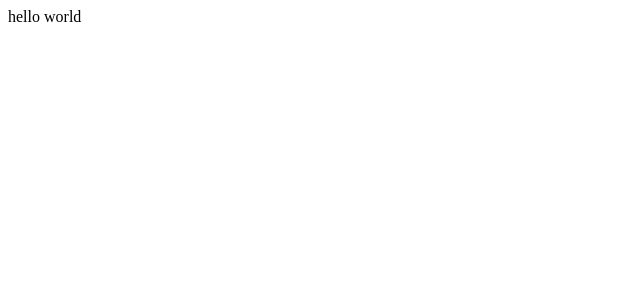
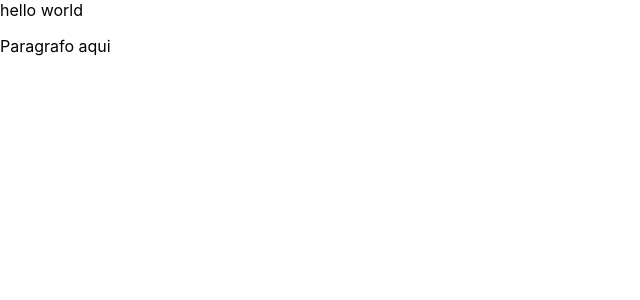
Before and after one commit to JoaoPedroArnaut/ezfix-front-end, a Next.js app: page / in a window 1280 px wide. Shown: the top 300 px of the page, without its empty margins (0-640 px from the left). Built offline with nearby package versions, Linux system fonts and the light colour scheme.

Commit message:
alterações no header

```diff
--- a/src/pages/_app.jsx
+++ b/src/pages/_app.jsx
@@ -1,4 +1,5 @@
 import 'tailwindcss/tailwind.css'
+import '../styles/globals.css'
 
 function MyApp({ Component, pageProps }) {
   return <Component {...pageProps} />
--- a/src/pages/index.jsx
+++ b/src/pages/index.jsx
@@ -1,6 +1,12 @@
 function Home(){
     return (
+    <>
     <div className="container flex content-around justify-center max-w-full text-indigo-dark">hello world</div>
+
+    <div className="teste">
+        <p>Paragrafo aqui</p>
+    </div>
+    </>
     )
 }
 
```
Also changed, not shown: 1 other file (tests, documents, lock files or other folders).
